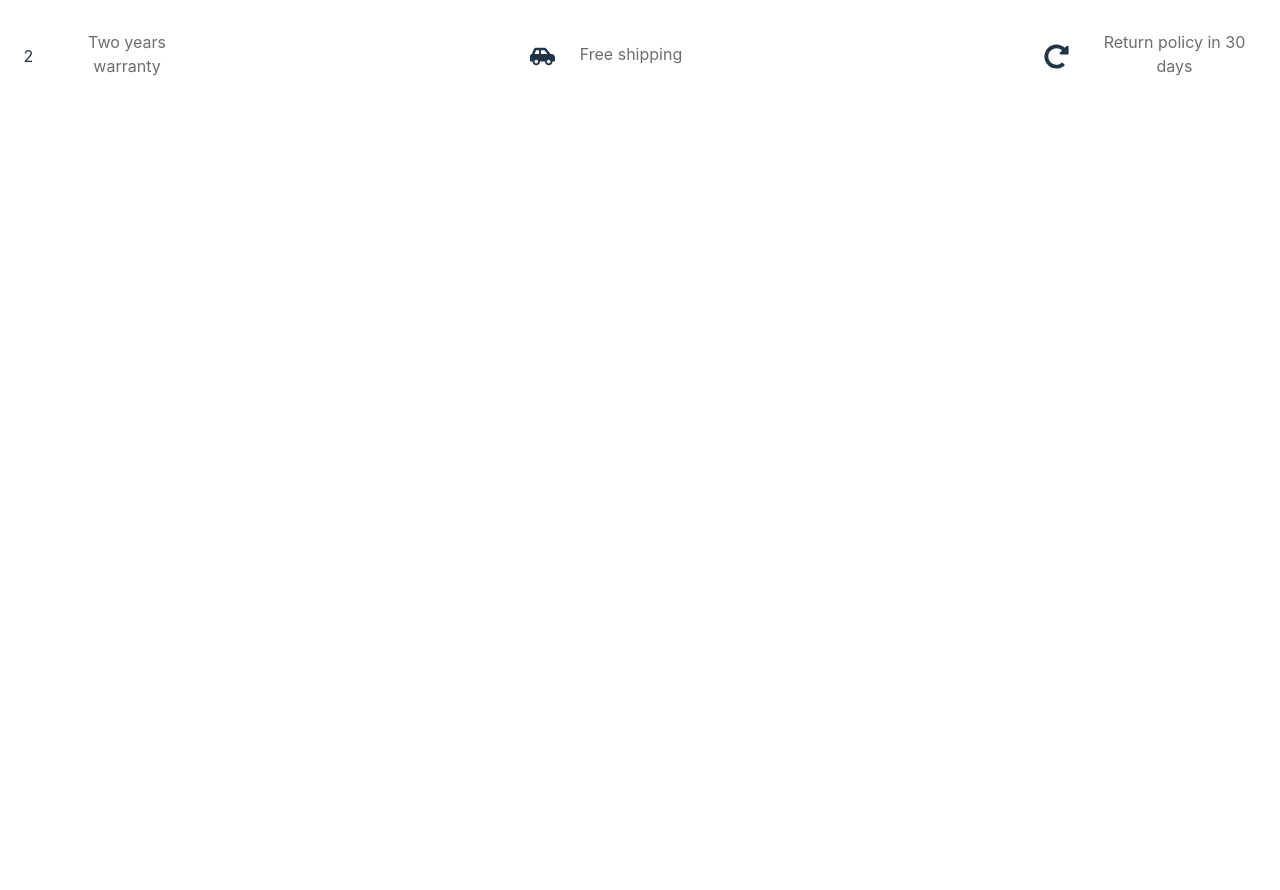
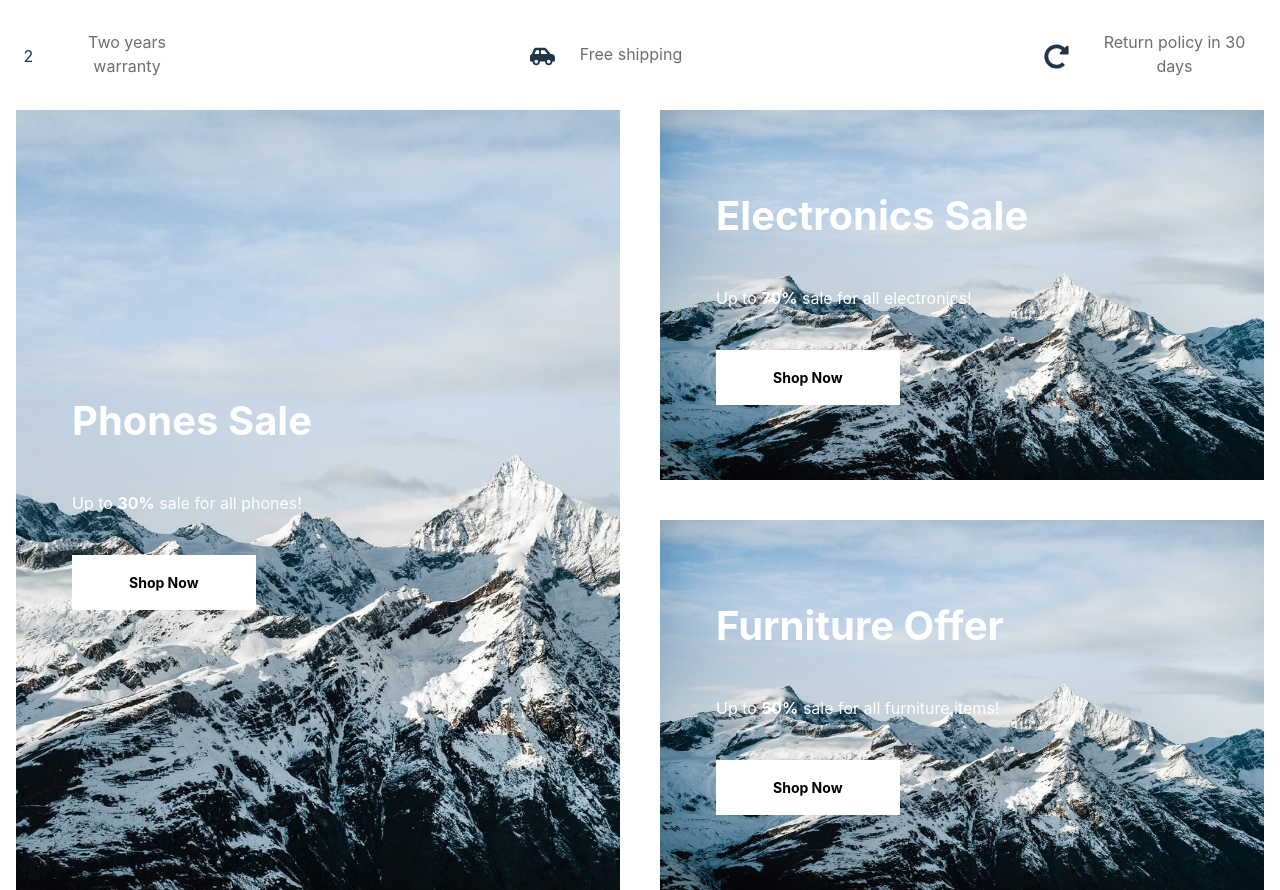
Before and after one commit to TheVu1997/sober-theme, a React (Vite) app: page / in a window 1280 px wide. Shown: the part 779-1669 px from the top of the page. Before the commit the page ends 889 px from the top, so only its background shows below. Built offline with nearby package versions, Linux system fonts and the light colour scheme.

Commit message:
feat: Update sales section

```diff
--- a/src/App.jsx
+++ b/src/App.jsx
@@ -1,11 +1,13 @@
 import Header from './Modules/Builders/Components/Home/Header/Header';
 import Intro from './Modules/Builders/Components/Home/Intro/Intro';
+import Sales from './Modules/Builders/Components/Home/Sales/Sales';
 
 function App() {
     return (
         <>
             <Header />
             <Intro/>
+            <Sales/>
         </>
 
     );
--- /dev/null
+++ b/src/Modules/Builders/Components/Home/Sales/Sales.css
@@ -0,0 +1,109 @@
+.orebi-sales {}
+
+.orebi-sales__container {
+    max-width: 1600px;
+    padding: 0 var(--spacer-md) 0 var(--spacer-md);
+    margin: 0 auto;
+}
+
+.orebi-sales__inner {
+    display: flex;
+    justify-content: center;
+    align-items: center;
+    gap: var(--spacer-3xl);
+    text-align: left;
+    height: auto;
+}
+
+.orebi-sales__left {
+    width: 50%;
+    height: 100%;
+}
+
+.orebi-sales__left-phones {
+    position: relative;
+    flex-direction: column;
+    display: flex;
+    justify-content: center;
+}
+
+.orebi-sales__left-phones__image {
+    position: relative;
+    max-height: 780px;
+    height: 100%;
+}
+
+.orebi-sales__left-phones__image img {
+    width: 100%;
+    object-fit: cover;
+    min-height: 780px;
+    height: 100%;
+}
+
+.orebi-sales__left-phones__content {
+    position: absolute;
+    width: 100%;
+    display: flex;
+    align-items: start;
+    flex-direction: column;
+    gap: var(--spacer-3xl);
+    ;
+}
+
+.orebi-sales__right {
+    display: flex;
+    width: 50%;
+    flex-direction: column;
+    gap: var(--spacer-3xl);
+    min-height: 780px;
+    height: 100%;
+}
+
+.orebi-sales__right-electronic,
+.orebi-sales__right-furniture {
+    width: 100%;
+    max-width: 780px;
+    display: flex;
+    flex-direction: column;
+    justify-content: center;
+    gap: var(--spacer-3xl);
+    position: relative;
+}
+
+.orebi-sales__right-electronic__image,
+.orebi-sales__right-furniture__image {
+    max-height: 370px;
+    height: 100%;
+}
+
+.orebi-sales__right-electronic__image img,
+.orebi-sales__right-furniture__image img {
+    width: 100%;
+    height: 100%;
+    max-height: 370px;
+}
+
+.orebi-sales__right-electronic__content,
+.orebi-sales__right-furniture__content {
+    position: absolute;
+    display: flex;
+    flex-direction: column;
+    align-items: start;
+    gap: var(--spacer-3xl);
+    width: 100%;
+    max-width: 780px;
+}
+.orebi-sales__right-electronic__content-btn,
+.orebi-sales__right-furniture__content-btn,
+.orebi-sales__left-phones__content-btn {
+    margin-left: var(--spacer-5xl);
+}
+
+.orebi-sales__left-phones__content-title,
+.orebi-sales__left-phones__content-number,
+.orebi-sales__right-electronic__content-title,
+.orebi-sales__right-electronic__content-number,
+.orebi-sales__right-furniture__content-title,
+.orebi-sales__right-furniture__content-number {
+    padding-left: var(--spacer-5xl);
+}
--- a/src/Modules/Builders/Components/Home/Sales/Sales.jsx
+++ b/src/Modules/Builders/Components/Home/Sales/Sales.jsx
@@ -1,36 +1,58 @@
 import React from 'react'
+import './Sales.css'
 
 function Sales() {
     return (
+        <div id="sales">
             <div className='orebi-sales'>
                 <div className="orebi-sales__container">
                     <div className="orebi-sales__inner">
-                    <div className="orebi-sales__phones">
-                        <div className="orebi-sales__phones-title">
-                            <h2 className='white'></h2>
+                        <div className="orebi-sales__left">
+                            <div className="orebi-sales__left-phones">
+                                <div className="orebi-sales__left-phones__image">
+                                    <img src="/src/assets/d07f00c7f8bf20e179ae.jpg" alt="" />
                                 </div>
-                        <div className="orebi-sales__phones-number">
-                            <p className='text--white'></p>
+                                <div className="orebi-sales__left-phones__content">
+                                    <div className="orebi-sales__left-phones__content-title">
+                                        <h2 className='h2--white'>Phones Sale</h2>
                                     </div>
-                        <div className="orebi-sales__phones-btn"></div>
+                                    <div className="orebi-sales__left-phones__content-number">
+                                        <p className='text--white'>Up to <b>30%</b> sale for all phones!</p>
                                     </div>
-                    <div className="orebi-sales__elec">
-                        <div className="orebi-sales__elec-title">
-                            <h2 className='white'></h2>
+                                    <a className='orebi-sales__left-phones__content-btn btn--white' href="">Shop Now</a>
                                 </div>
-                        <div className="orebi-sales__elec-number">
-                            <p className='text--white'></p>
                             </div>
-                        <div className="orebi-sales__elec-btn"></div>
                         </div>
-                    <div className="orebi-sales__furni">
-                        <div className="orebi-sales__furni-title">
-                            <h2 className='white'></h2>
+                        <div className="orebi-sales__right">
+                            <div className="orebi-sales__right-electronic">
+                                <div className="orebi-sales__right-electronic__image">
+                                    <img src="/src/assets/d07f00c7f8bf20e179ae.jpg" alt="" />
                                 </div>
-                        <div className="orebi-sales__furni-number">
-                            <p className='text--white'></p>
+                                <div className="orebi-sales__right-electronic__content">
+                                    <div className="orebi-sales__right-electronic__content-title">
+                                        <h2 className=' h2--white'>Electronics Sale</h2>
                                     </div>
-                        <div className="orebi-sales__furni-btn"></div>
+                                    <div className="orebi-sales__right-electronic__content-number">
+                                        <p className='text--white'>Up to <b>70%</b> sale for all electronics!</p>
+                                    </div>
+                                    <a className='orebi-sales__right-electronic__content-btn btn--white' href="">Shop Now</a>
+                                </div>
+                            </div>
+                            <div className="orebi-sales__right-furniture">
+                                <div className="orebi-sales__right-furniture__image">
+                                    <img src="/src/assets/d07f00c7f8bf20e179ae.jpg" alt="" />
+                                </div>
+                                <div className="orebi-sales__right-furniture__content">
+                                    <div className="orebi-sales__right-furniture__content-title">
+                                        <h2 className='h2--white'>Furniture Offer</h2>
+                                    </div>
+                                    <div className="orebi-sales__right-furniture__content-number">
+                                        <p className='text--white'>Up to <b>50%</b> sale for all furniture items!</p>
+                                    </div>
+                                    <a className='orebi-sales__right-furniture__content-btn btn--white' href="">Shop Now</a>
+                                </div>
+                            </div>
+                        </div>
                     </div>
                 </div>
             </div>
--- a/src/index.css
+++ b/src/index.css
@@ -53,6 +53,27 @@
   --font-4xl: 3rem;
 }
 
+.h2--white {
+  font-size: var(--font-3xl);
+  font-weight: 700;
+  color: var(--white);
+}
+
+.text--white {
+  font-size: var(--font-base);
+  font-weight: 400;
+  color: var(--white);
+}
+
+.btn--white {
+  border: 1px solid var(--white);
+  padding: var(--spacer-md) var(--spacer-5xl);
+  background: var(--white);
+  font-size: var(--font-sm);
+  font-weight: 700;
+  text-align: center;
+  color: var(--black);
+}
 
 a {
   font-weight: 500;
@@ -99,7 +120,7 @@ button:focus-visible {
 @media (prefers-color-scheme: light) {
   :root {
     color: var(--primary--950);
-    background-color:var(--white);
+    background-color: var(--white);
   }
 
   a:hover {
```
Lines whose indentation alone changed are shown as unchanged.
